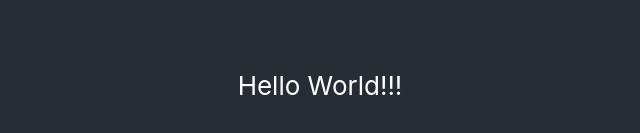
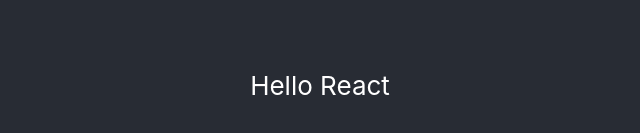
Before and after one commit to Mo-Amin/FoodRecipe2021, a React (Create React App) app: page / in a window 1280 px wide. Shown: the part 315-448 px from the top of the page, without its empty margins (320-960 px from the left). Built offline with nearby package versions, Linux system fonts and the light colour scheme.

Commit message:
Added Hello React

```diff
--- a/package.json
+++ b/package.json
@@ -8,7 +8,7 @@
     "@testing-library/user-event": "^12.8.3",
     "react": "^17.0.2",
     "react-dom": "^17.0.2",
-    "react-scripts": "4.0.3",
+    "react-scripts": "^4.0.3",
     "web-vitals": "^1.1.2"
   },
   "scripts": {
--- a/src/App.js
+++ b/src/App.js
@@ -5,7 +5,7 @@
   return (
     <div className="App">
       <header className="App-header">
-        <p>Hello World!!!</p>
+        <p>Hello React</p>
       </header>
     </div>
   );
```
Also changed, not shown: 1 other file (tests, documents, lock files or other folders).
